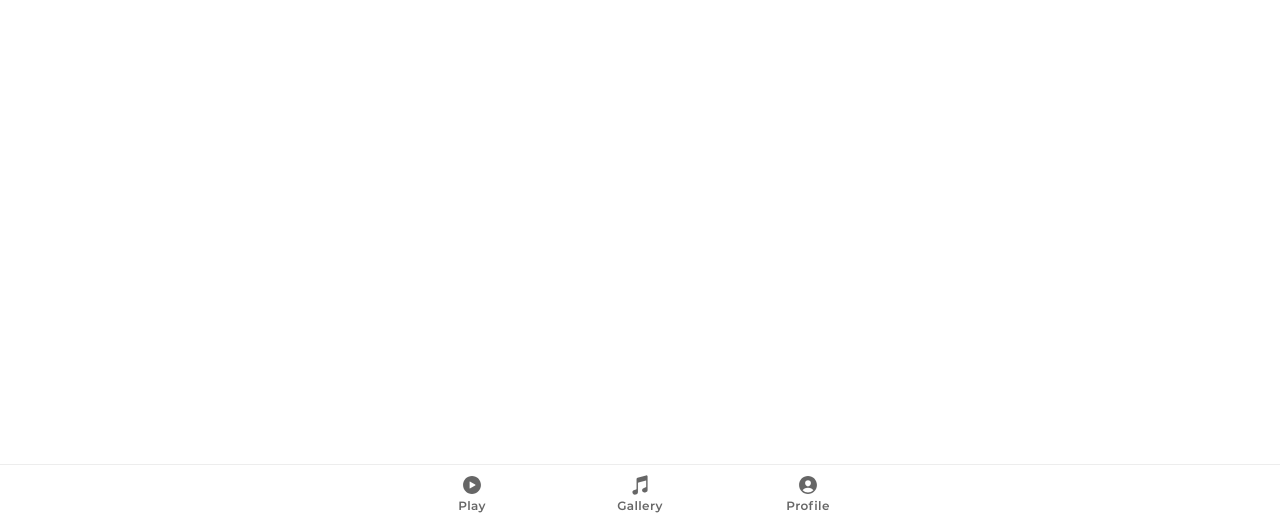
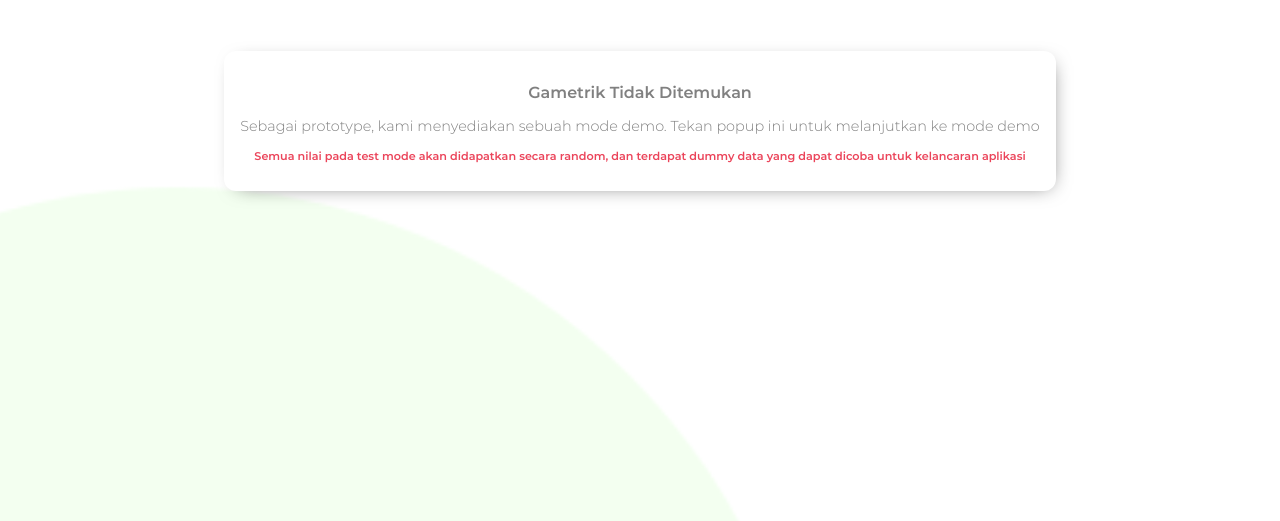
Before and after one commit to Rikadewi/gametrik, a React (Create React App) app: page /init in a window 1280 px wide. Shown: the part 279-800 px from the top of the page. Built offline with nearby package versions, Linux system fonts and the light colour scheme.

Commit message:
Add init page

```diff
--- /dev/null
+++ b/src/pages/init/Init.css
@@ -0,0 +1,43 @@
+#init {
+    height: 100%;
+    display: flex;
+    flex-direction: column;
+    align-items: center;
+    justify-content: center;
+    background-size: 172%;
+    background-position: center;
+}
+
+#init .init-box {
+	background-color: white;
+	border-radius: 12px;
+	margin: 1em;
+	padding: 1em;
+	text-align: center;
+	color: gray;
+	box-shadow: 4px 4px 20px -10px rgba(0,0,0,0.64);
+}
+#init .init-box a {
+	color: gray;
+}
+
+#init .init-msg {
+	font-family: Montserrat-Light;
+	font-size: 0.9em;
+}
+
+#init .init-tips {
+    font-size: 0.7em;
+    color: var(--ion-color-danger);
+}
+
+#init .init-box h6 {
+    display: flex;
+    align-items: center;
+    justify-content: center;
+}
+
+#init .init-box ion-spinner {
+    margin-right: 0.5em;
+    color: var(--ion-color-tertiary);
+}
--- /dev/null
+++ b/src/pages/init/Init.tsx
@@ -0,0 +1,64 @@
+import React from 'react';
+import { IonContent, IonSpinner } from '@ionic/react';
+import Background from '../home/BackgroundHome.png';
+import './Init.css';
+import NoDecorLink from '../../components/NoDecorLink/NoDecorLink';
+
+const Init = () => {
+    const width = window.innerWidth;
+    const height = window.innerHeight;
+    const [isMobile, setIsMobile] = React.useState(true);
+    const [expire, setExpire] = React.useState(false);
+    React.useEffect(() => {
+        if (width > 600 || height > 1000) {
+            setIsMobile(false);
+        }
+
+        setTimeout(() => {
+            setExpire(true);
+        }, 5000);
+    }, [width, height]);
+
+    return (
+        <>
+            <IonContent>
+                <div id="init" style={{ backgroundImage: `url(${Background})` }}>
+                    <div className="init-box">
+                        {!expire ? (
+                            <>
+                                <h6>
+                                    <IonSpinner name="bubbles" />
+                                    Mohon Menunggu
+                                </h6>
+                                <p className="init-msg">
+                                    Kami sedang mencoba terkoneksi dengan Gametrik terdekat
+                                </p>
+
+                                <p className="init-tips">
+                                    {isMobile
+                                        ? 'Tips: Tekan tombol titik tiga pada kanan atas browser Anda, pilih Add to Home Screen'
+                                        : 'Tips: PWA ini dioptimasi untuk penggunaan pada mobile phone. Gunakan mobile phone untuk pengalaman terbaik.'}
+                                </p>
+                            </>
+                        ) : (
+                            <NoDecorLink to="/home">
+                                <h6>Gametrik Tidak Ditemukan</h6>
+                                <p className="init-msg">
+                                    Sebagai prototype, kami menyediakan sebuah mode demo. Tekan
+                                    popup ini untuk melanjutkan ke mode demo
+                                </p>
+
+                                <p className="init-tips">
+                                    Semua nilai pada test mode akan didapatkan secara random, dan
+                                    terdapat dummy data yang dapat dicoba untuk kelancaran aplikasi
+                                </p>
+                            </NoDecorLink>
+                        )}
+                    </div>
+                </div>
+            </IonContent>
+        </>
+    );
+};
+
+export default Init;
--- a/src/route.tsx
+++ b/src/route.tsx
@@ -22,6 +22,7 @@
 import Gallery from './pages/gallery/Gallery';
 import Review from './pages/review/Review';
 import Profile from './pages/profile/Profile';
+import Init from './pages/init/Init';
 
 /* Core CSS required for Ionic components to work properly */
 import '@ionic/react/css/core.css';
@@ -55,6 +56,8 @@
         <PersistGate persistor={persistor}>
             <IonApp>
                 <IonReactRouter>
+                    <Switch>
+                        <Route path="/init" component={Init} exact />
                         <IonTabs>
                             <IonRouterOutlet>
                                 <Switch>
@@ -67,7 +70,7 @@
                                     <Route path="/play" component={Play} exact />
                                     <Route path="/profile" component={Profile} exact />
                                     <Route path="/gallery" component={Gallery} exact />
-                                <Route path="/Review" component={Review} exact />
+                                    <Route path="/review" component={Review} exact />
                                 </Switch>
                             </IonRouterOutlet>
 
@@ -86,6 +89,7 @@
                                 </IonTabButton>
                             </IonTabBar>
                         </IonTabs>
+                    </Switch>
                 </IonReactRouter>
             </IonApp>
         </PersistGate>
```
Lines whose indentation alone changed are shown as unchanged.
